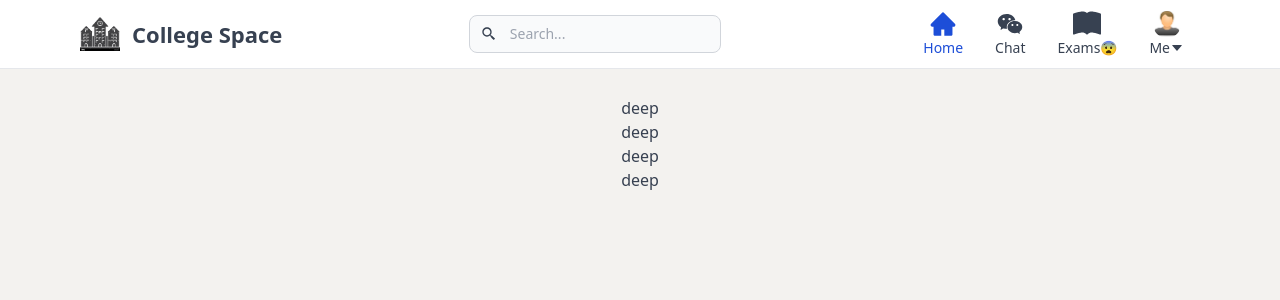
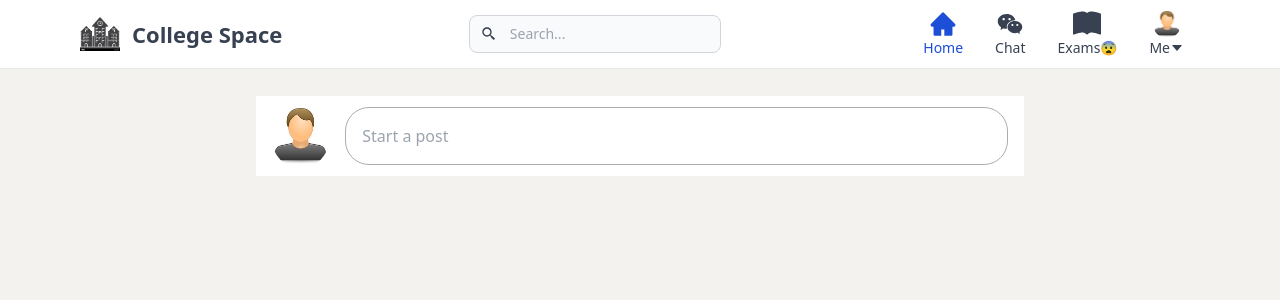
Before and after one commit to deepdarshan21/college-space, a Next.js app: page /feed in a window 1280 px wide. Shown: the top 300 px of the page. Built offline with nearby package versions, Linux system fonts and the light colour scheme.

Commit message:
feat: add write box
Signed-off-by: Deepdarshan <deepdarshan21@gmail.com>

```diff
--- /dev/null
+++ b/components/WritePost/index.tsx
@@ -0,0 +1,16 @@
+import { Avatar } from "../Avatar";
+
+const WritePost = () => {
+    return (
+        <div className="bg-white flex items-center px-4 py-2 w-full">
+            <Avatar size={64} />
+            <input
+                className="ml-4 p-4 border border-[#ADADAD] rounded-3xl w-full"
+                placeholder="Start a post"
+                // onClick={alert("hey")}
+            />
+        </div>
+    );
+};
+
+export default WritePost;
--- a/containers/Feed.tsx
+++ b/containers/Feed.tsx
@@ -1,12 +1,11 @@
 import React from "react";
+
+import WritePost from "@/components/WritePost";
 
 export const FeedContainer: React.FC<{}> = () => {
     return (
-        <div className="flex flex-col items-center">
-            <h1>deep</h1>
-            <h1>deep</h1>
-            <h1>deep</h1>
-            <h1>deep</h1>
+        <div className="flex flex-col items-center mx-auto w-[100vw] md:w-[75vw] lg:w-[60vw]">
+            <WritePost />
         </div>
     );
 };
```
